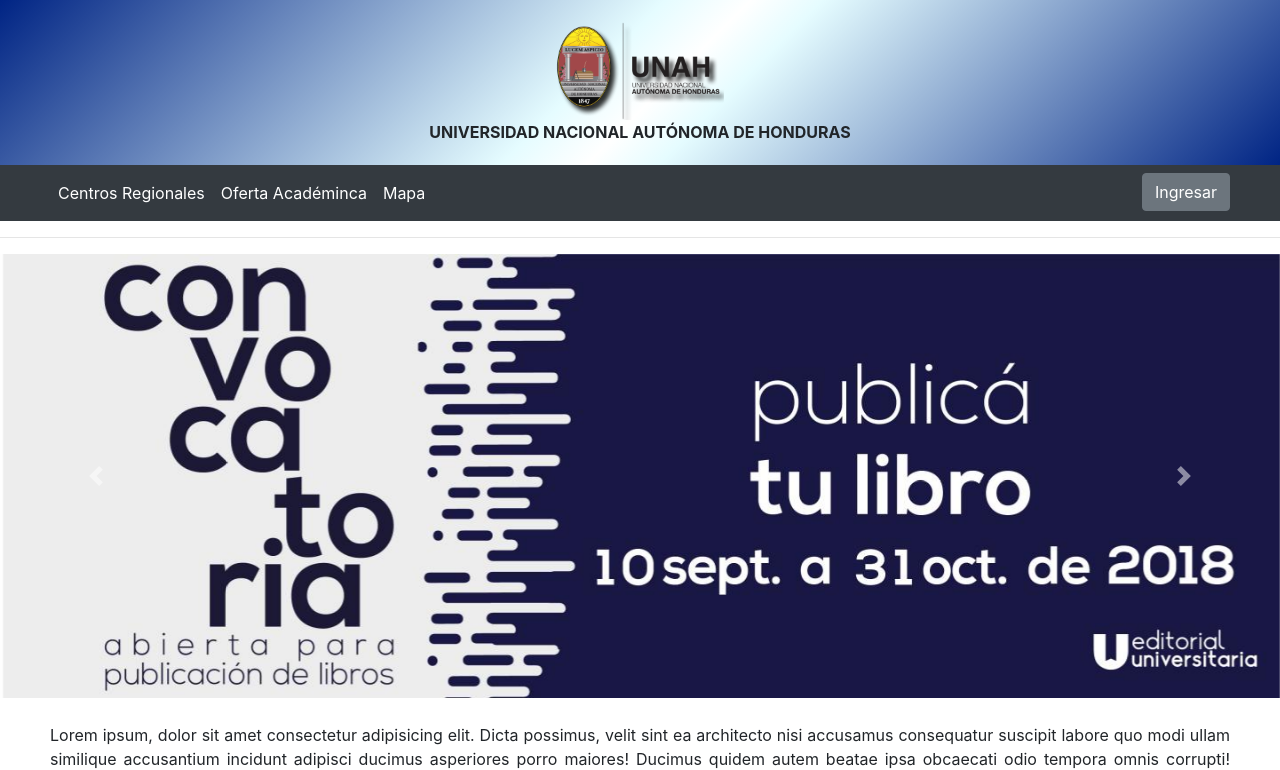
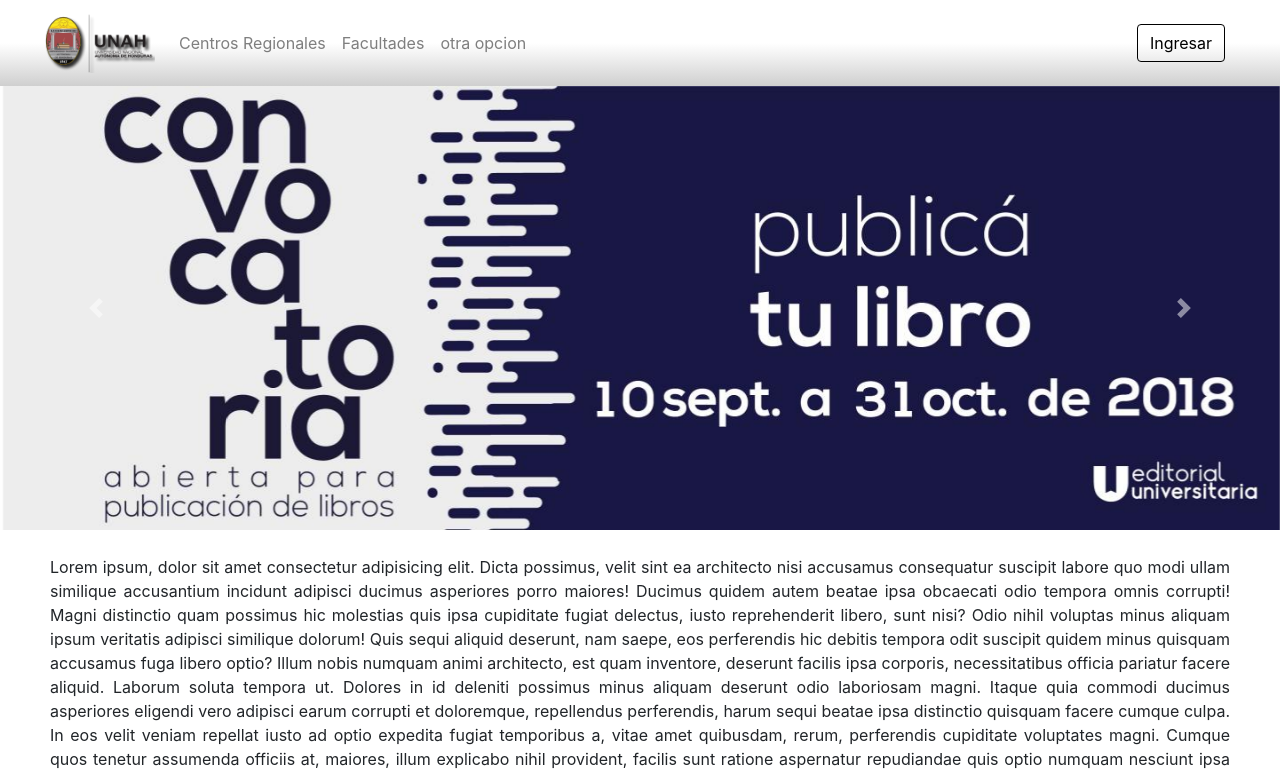
Before and after one commit to elfort6/proyectoPOO2018, a PHP site: page / in a window 1280 px wide. Shown: the top 770 px of the page. Run offline with PHP 8.4, Linux system fonts and the light colour scheme.

Commit message:
cambios página principal

```diff
--- a/Proyecto1/css/style.css
+++ b/Proyecto1/css/style.css
@@ -16,6 +16,17 @@
     font-weight: bold;
 }
 
+.encabezado1{
+
+    /* width: 100%;
+    position: fixed;
+    top: 0;
+    left: 0;
+    z-index: 100; */
+
+    background: linear-gradient(to bottom, rgba(255,255,255,1) 0%, rgba(255,255,255,1) 50%, rgba(242,242,242,1) 64%, rgba(207,207,207,1) 100%);
+}
+
 .encabezado2{
     width: 100%;
     position: fixed;
@@ -32,7 +43,7 @@
 
 .encabezado2 label{
     float: right;
-    margin-right: 40px;
+    margin-right: 25px;
     font-size: 30px;
     cursor: pointer;
 }
@@ -41,7 +52,7 @@
     display: inline-block;
     text-align: left;
     margin-top: 10px;
-    margin-left: 40px;
+    margin-left: 25px;
     font-size:1.3em;
     font-weight: bold;
     color: white;
@@ -74,6 +85,10 @@
     margin-top: 33px;
 }
 
+#demo{
+    margin-top:50px;
+}
+
 @media (min-width:768px){
     #demo{
         margin-top: 0;
@@ -100,9 +115,18 @@
 
 .margen-inicial{
     padding-top: 25px;
-    padding-left: 50px;
-    padding-right: 50px;
+    padding-left: 25px;
+    padding-right: 25px;
 }
+
+@media (min-width:768px){
+    .margen-inicial{
+        padding-top: 25px;
+        padding-left: 50px;
+        padding-right: 50px;
+    }
+}
+
 
 .contacto{
     background: #ffcc00;
@@ -112,3 +136,85 @@
     padding-right: 10px;
     font-size: 0.8em;
 }
+
+/* colaboración */
+.btn1 {
+    display: inline-block;
+    font-weight: 400;
+    text-align: center;
+    white-space: nowrap;
+    vertical-align: middle;
+    -webkit-user-select: none;
+    -moz-user-select: none;
+    -ms-user-select: none;
+    user-select: none;
+    border: 1px solid transparent;
+    padding: 0.375rem 0.75rem;
+    font-size: 1rem;
+    line-height: 1.5;
+    border-radius: 0.25rem;
+    transition: color 0.15s ease-in-out, background-color 0.15s ease-in-out, border-color 0.15s ease-in-out, box-shadow 0.15s ease-in-out;
+  }
+
+  @media screen and (prefers-reduced-motion: reduce) {
+    .btn1 {
+      transition: none;
+    }
+  }
+
+  .btn1:hover, .btn1:focus {
+    text-decoration: none;
+  }
+
+  .btn1:focus, .btn1.focus {
+    outline: 0;
+    box-shadow: 0 0 0 0.2rem rgba(0, 123, 255, 0.25);
+  }
+
+  .btn1.disabled, .btn1:disabled {
+    opacity: 0.65;
+  }
+
+  .btn1:not(:disabled):not(.disabled) {
+    cursor: pointer;
+  }
+
+  a.btn1.disabled,
+  fieldset:disabled a.btn1 {
+    pointer-events: none;
+  }
+
+  .btn-outline-login {
+	color: #000000;
+	background-color: transparent;
+	background-image: none;
+	border-color: #000000;
+  }
+
+  .btn-outline-login:hover {
+	color: #212529;
+	background-color: #ffc107;
+	border-color: #ffc107;
+  }
+
+  .btn-outline-login:focus, .btn-outline-login.focus {
+	box-shadow: 0 0 0 0.2rem rgba(255, 193, 7, 0.5);
+  }
+
+  .btn-outline-login.disabled, .btn-outline-login:disabled {
+	color: #ffc107;
+	background-color: transparent;
+  }
+
+  .btn-outline-login:not(:disabled):not(.disabled):active, .btn-outline-login:not(:disabled):not(.disabled).active,
+  .show > .btn-outline-login.dropdown-toggle {
+	color: #212529;
+	background-color: #ffc107;
+	border-color: #ffc107;
+  }
+
+  .btn-outline-login:not(:disabled):not(.disabled):active:focus, .btn-outline-login:not(:disabled):not(.disabled).active:focus,
+  .show > .btn-outline-login.dropdown-toggle:focus {
+	box-shadow: 0 0 0 0.2rem rgba(255, 193, 7, 0.5);
+	}
+/* /////////// */
--- a/Proyecto1/index.html
+++ b/Proyecto1/index.html
@@ -10,17 +10,38 @@
     <link rel="stylesheet" href="css/menu.css">
     <link rel="stylesheet" type="text/css" href="css/bootstrap.css" />
     <link rel="stylesheet" href="css/style.css">
-
 </head>
 
 <body>
 
+    <!-- Elvin /////////////// -->
+    <div class="encabezado1">
+            <header style="padding-left: 29px; padding-right: 39px;">
+                <nav class="navbar navbar-expand-md navbar-light d-none d-md-flex">
+                    <a class="navbar-brand" href="index.html"><img src="img/logo-unah.png" alt="la imagen se mamo" width="110" height="60"></a>
+                    <button class="navbar-toggler" type="button" data-toggle="collapse" data-target="#navbarSupportedContent"
+                        aria-controls="navbarSupportedContent" aria-expanded="false" aria-label="Toggle navigation">
+                        <span class="navbar-toggler-icon"></span>
+                    </button>
+                    <div class="collapse navbar-collapse" id="navbarSupportedContent">
+                        <ul class="navbar-nav mr-auto">
+                            <li class="nav-item"><a class="nav-link" href="centros-regionales.html">Centros Regionales</a></li>
+                            <li class="nav-item"><a class="nav-link" href="facultades.html">Facultades</a></li>
+                            <li class="nav-item"><a class="nav-link" href="otra-opcion.html">otra opcion</a></li>
+                        </ul>
+                        <a class="btn1 btn-outline-login" href="login.html " role="button"> Ingresar  </a>
+                    </div>
+                </nav>
+            </header>
+        </div>
+    <!-- fin-Elvin//////////// -->
+
     <!-- /////////////////////////////////////////// -->
-    <div class="jumbotron text-center encabezado d-none d-md-block">
-        <!-- a partir de qué tamaño se empieza a mostrar -->
+    <!-- <div class="jumbotron text-center encabezado d-none d-md-block">
+        <!- a partir de qué tamaño se empieza a mostrar ->
         <img src="img/logo-unah.png" alt="UNAH" height="100px">
         <p>UNIVERSIDAD NACIONAL AUTÓNOMA DE HONDURAS</p>
-    </div>
+    </div> -->
 
     <div class="encabezado2 d-md-none">
         <!-- a partir de qué tamaño se empieza a mostrar -->
@@ -40,7 +61,7 @@
     </div>
 
     <!-- barra de navegación  en pantalla >=768px -->
-    <nav class="navbar navbar-expand-sm bg-dark navbar-dark navegacion d-none d-md-block">
+    <!-- <nav class="navbar navbar-expand-sm bg-dark navbar-dark navegacion d-none d-md-block">
         <ul class="navbar-nav">
             <li class="nav-item active opciones">
                 <a class="nav-link" href="#">Centros Regionales</a>
@@ -53,13 +74,11 @@
             </li>
             <a href="login.html"><button type="button" class="btn btn-secondary ingresar">Ingresar</button></a>
         </ul>
-    </nav>
+    </nav> -->
     <!-- /////////////////// -->
 
-    <hr>
-
     <!-- Slider //////////////////////// -->
-    <div id="demo" class="carousel slide" data-ride="carousel">
+    <div id="demo" class="carousel slide slider1" data-ride="carousel">
         <!-- Indicators -->
         <!-- <ul class="carousel-indicators">
             <li data-target="#demo" data-slide-to="0" class="active"></li>
--- a/proyecto/css/style.css
+++ b/proyecto/css/style.css
@@ -20,6 +20,8 @@
 	background:#c0392b;
 	color:#fff;
 }
+
+
 
 
 
--- a/proyecto/index.html
+++ b/proyecto/index.html
@@ -11,7 +11,6 @@
 </head>
 <body>
     <div class="">
-
         <header>
             <nav class="navbar navbar-expand-lg navbar-light bg-light">
                 <a class="navbar-brand" href="index.html"><img src="recursos/logo-unah.png" alt="la imagen se mamo" width="110" height="60"></a>
```
